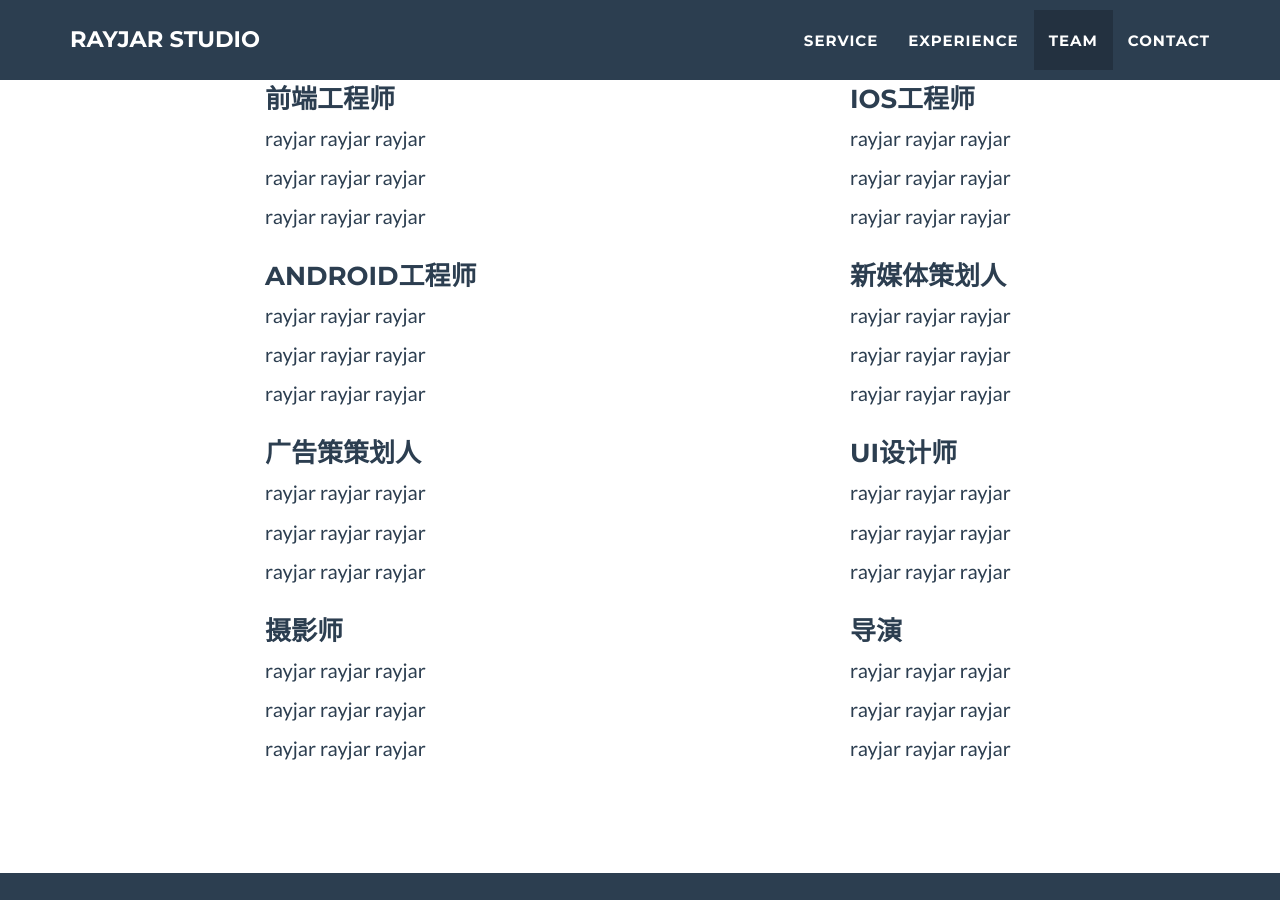
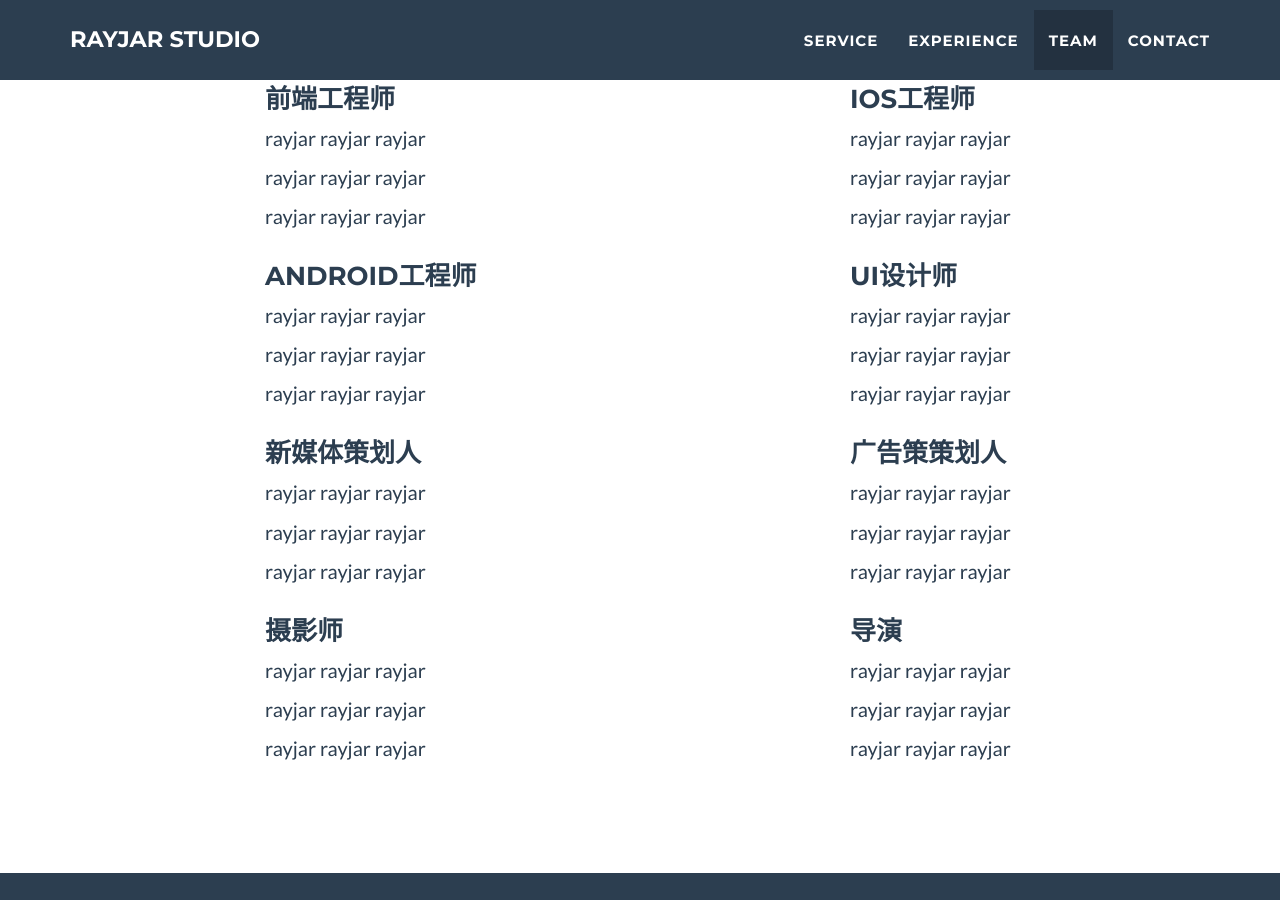
Before and after one commit to rayjar/rayjar.github.io, a Jekyll site: the page built from index.html, in a window 1280 px wide and 900 px high, scrolled down 3068 px. Built offline with Jekyll 4.4.1, drawn with Linux system fonts in a browser that asks for light colours; part of the change alters nothing that is shown.

Commit message:
fix srvices

```diff
--- a/_includes/team.html
+++ b/_includes/team.html
@@ -39,6 +39,12 @@
                 <p>rayjar rayjar rayjar</p>
             </div>
             <div class="col-lg-4 col-lg-offset-2">
+                <h3>UI设计师</h3>
+                <p>rayjar rayjar rayjar</p>
+                <p>rayjar rayjar rayjar</p>
+                <p>rayjar rayjar rayjar</p>
+            </div>
+            <div class="col-lg-4 col-lg-offset-2">
                 <h3>新媒体策划人</h3>
                 <p>rayjar rayjar rayjar</p>
                 <p>rayjar rayjar rayjar</p>
@@ -46,12 +52,6 @@
             </div>
             <div class="col-lg-4 col-lg-offset-2">
                 <h3>广告策策划人</h3>
-                <p>rayjar rayjar rayjar</p>
-                <p>rayjar rayjar rayjar</p>
-                <p>rayjar rayjar rayjar</p>
-            </div>
-            <div class="col-lg-4 col-lg-offset-2">
-                <h3>UI设计师</h3>
                 <p>rayjar rayjar rayjar</p>
                 <p>rayjar rayjar rayjar</p>
                 <p>rayjar rayjar rayjar</p>
```
